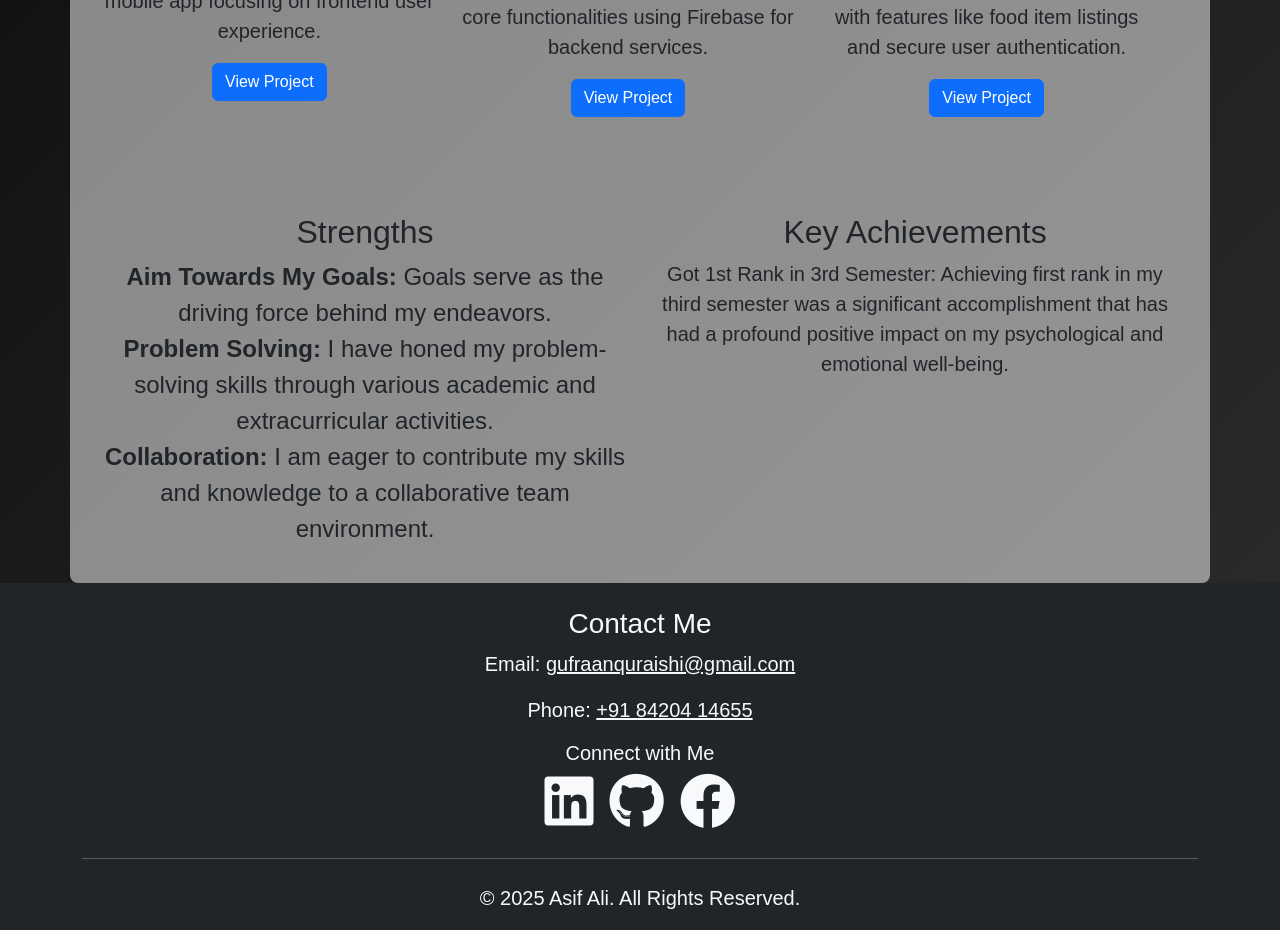
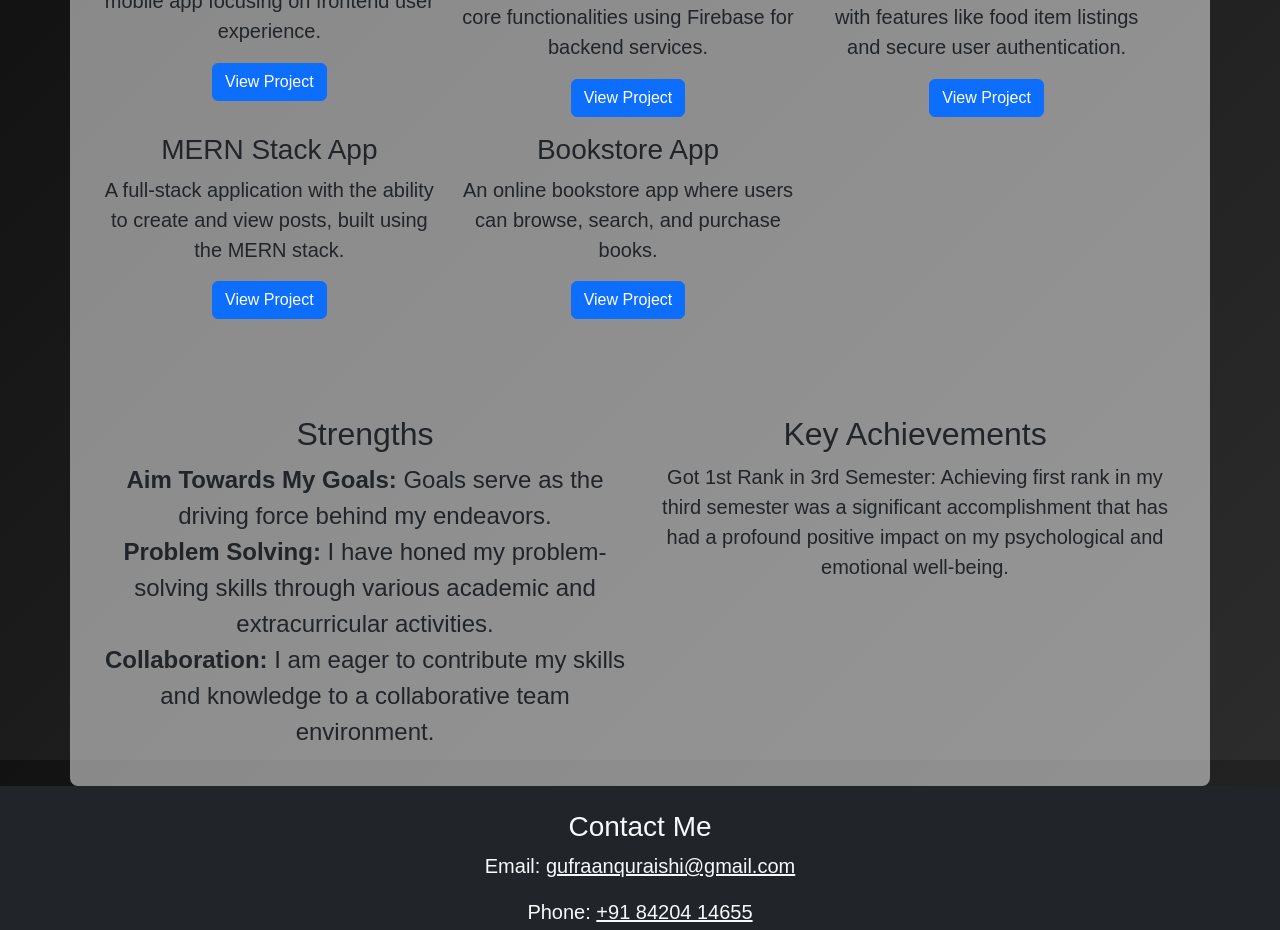
Before and after one commit to asifali-7890/Portfolio, a React (Create React App) app: page / in a window 1280 px wide. Shown: the part 840-1770 px from the top of the page. Built offline with nearby package versions, Linux system fonts and the light colour scheme.

Commit message:
Updated portfolio with new changes

```diff
--- a/src/components/Home.jsx
+++ b/src/components/Home.jsx
@@ -60,6 +60,18 @@ const Home = () => {
                         <p>A web-based food ordering platform with features like food item listings and secure user authentication.</p>
                         <a href="https://food-del-c58f2.web.app/" target="_blank" rel="noopener noreferrer" className="btn btn-primary">View Project</a>
                     </div>
+
+                    <div className="col-md-4 mt-3">
+                        <h3>MERN Stack App</h3>
+                        <p>A full-stack application with the ability to create and view posts, built using the MERN stack.</p>
+                        <a href="YOUR_MERN_STACK_APP_LINK" target="_blank" rel="noopener noreferrer" className="btn btn-primary">View Project</a>
+                    </div>
+
+                    <div className="col-md-4 mt-3">
+                        <h3>Bookstore App</h3>
+                        <p>An online bookstore app where users can browse, search, and purchase books.</p>
+                        <a href="https://book-store-six-beta.vercel.app/" target="_blank" rel="noopener noreferrer" className="btn btn-primary">View Project</a>
+                    </div>
                 </div>
             </div>
 
```
Also changed, not shown: 1 other file (tests, documents, lock files or other folders).
